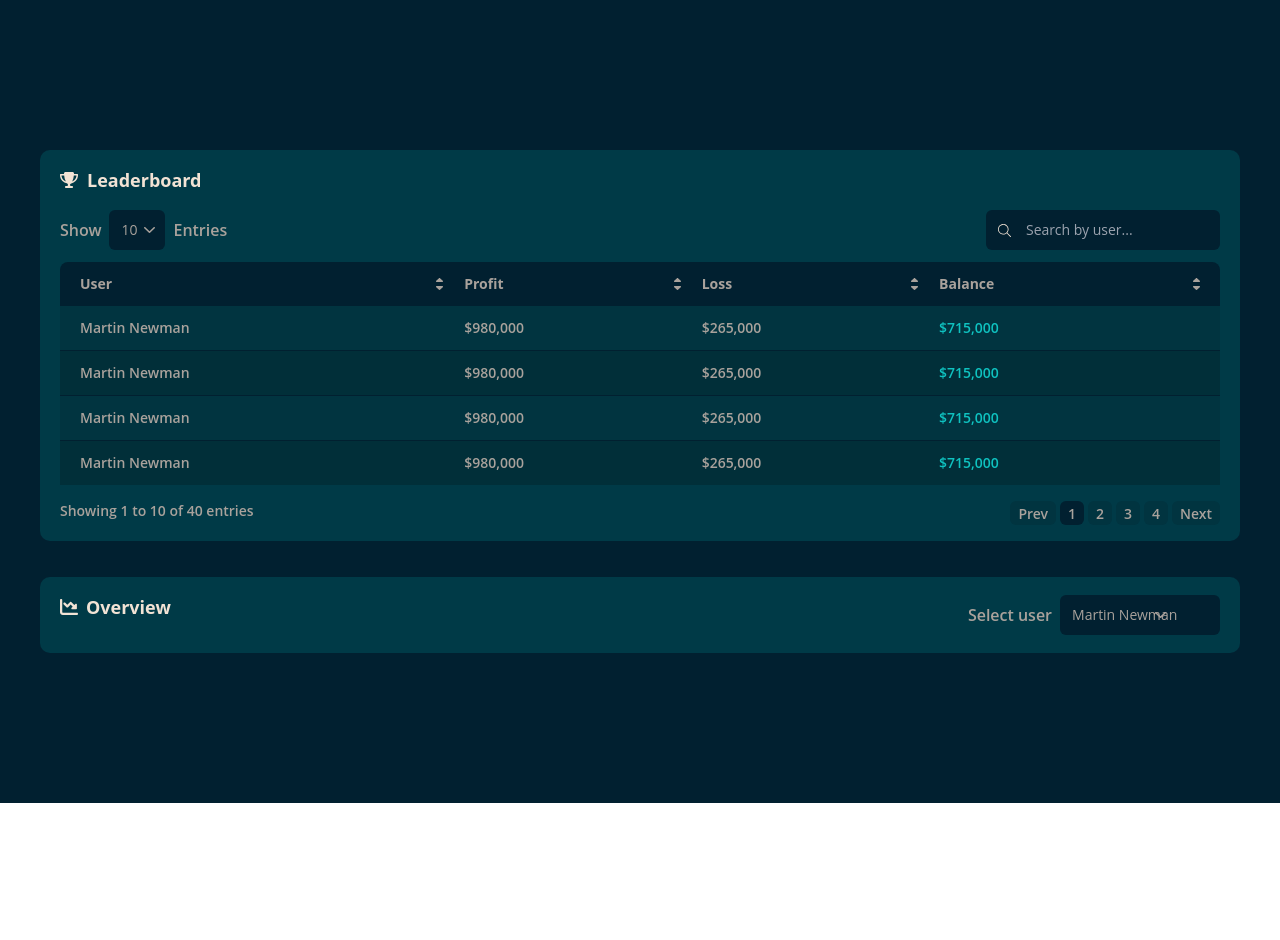
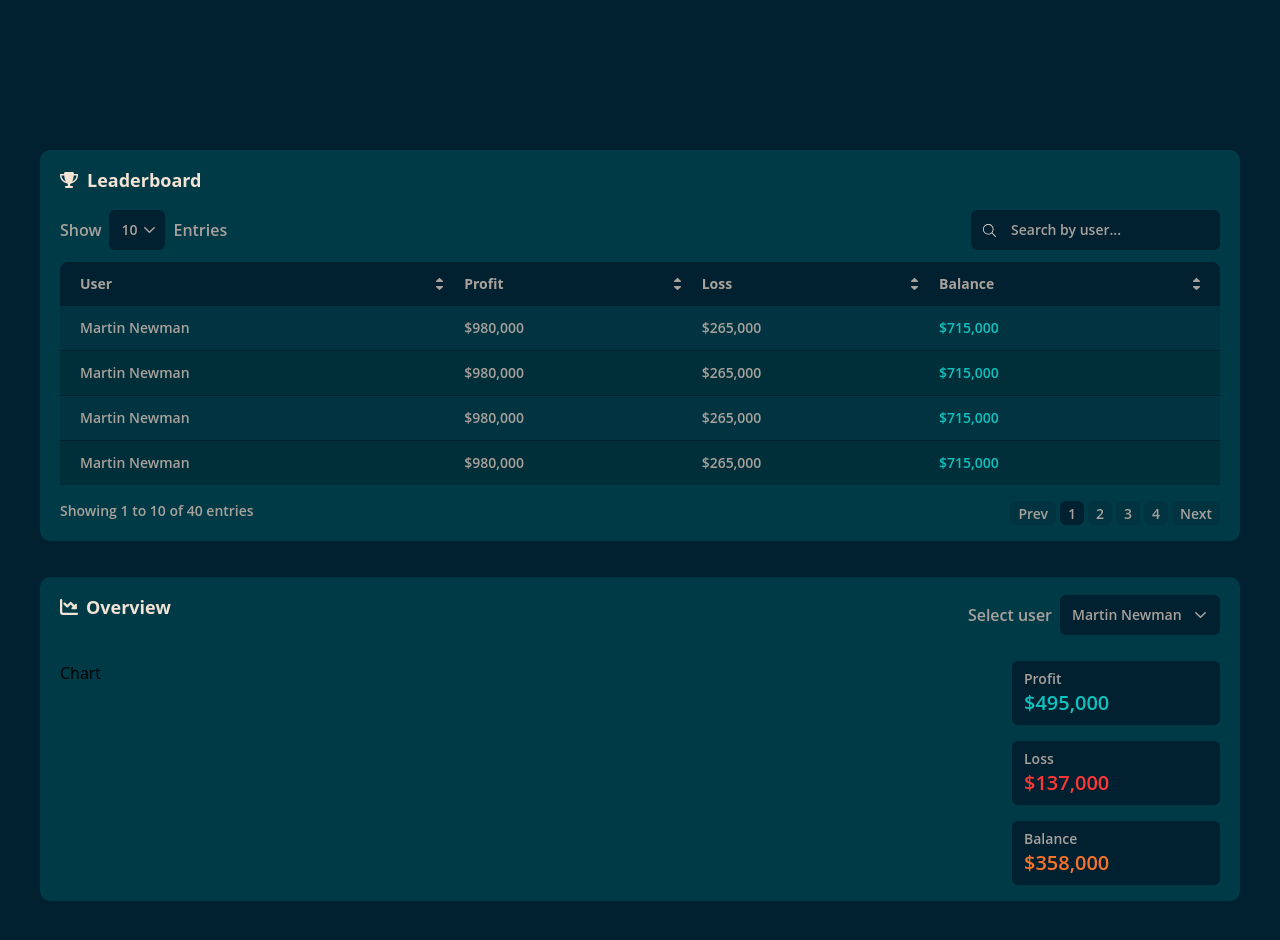
Before and after one commit to charliezone/fpfx-react-test, a React (Vite) app: page / in a window 1280 px wide. Shown: the top 940 px of the page. Before the commit the page ends 803 px from the top, so only its background shows below. Built offline with nearby package versions, Linux system fonts and the light colour scheme.

Commit message:
layout indicators section

```diff
--- a/src/components/Leaderboard/SearchByUser/index.tsx
+++ b/src/components/Leaderboard/SearchByUser/index.tsx
@@ -3,7 +3,7 @@ import Icon from './magnifier-icon.svg';
 export function SearchByUser() {
     return (
         <div className="relative flex">
-            <input type="text" className="pl-10 pr-3 bg-primary rounded-md text-cloudy text-sm outline-none" placeholder="Search by user..." />
+            <input type="text" className="pl-10 pr-3 bg-primary rounded-md placeholder:text-cloudy text-sm font-semibold outline-none" placeholder="Search by user..." />
             <div className="absolute inset-y-0 left-0 pl-3 flex items-center pointer-events-none">
                 <img src={Icon} alt="Magnifier icon" />
             </div>
--- /dev/null
+++ b/src/components/Overview/Indicator/index.tsx
@@ -0,0 +1,14 @@
+type IndicatorProps = {
+    title: string;
+    amount: string;
+    currencyFontColorClass: 'text-java' | 'text-redOrange' | 'text-crusta';
+}
+
+export function Indicator({ title, amount, currencyFontColorClass }: IndicatorProps) {
+    return (
+        <div className="bg-primary px-3 py-2 w-52 rounded-md flex flex-col">
+            <span className="text-sm font-semibold text-cloudy">{title}</span>
+            <span className={`font-semibold text-xl ${currencyFontColorClass}`}>{amount}</span>
+        </div>
+    );
+}
--- a/src/components/Overview/SelectUsers/index.tsx
+++ b/src/components/Overview/SelectUsers/index.tsx
@@ -25,7 +25,7 @@ export function SelectUsers() {
         <OptionSelector
             labelBefore="Select user"
             setOptionSelected={setOptionSelected}
-            style={{backgroundPosition: '95px center'}}
+            style={{backgroundPosition: '135px center'}}
             className="w-40"
         >
             {getOptions()}
--- a/src/components/Overview/index.tsx
+++ b/src/components/Overview/index.tsx
@@ -1,15 +1,36 @@
+import { Indicator } from './Indicator';
 import { SelectUsers } from './SelectUsers';
 import Icon from './chart-icon.svg';
 
 export function Overview() {
     return (
         <section className="container bg-secondary rounded-xl py-4 px-5">
-            <header className="flex justify-between">
+            <header className="flex justify-between mb-6">
                 <div className="flex gap-2 mb-4 items-center">
                     <img src={Icon} alt="Leaderboard icon" /><h2 className="text-parchment font-bold text-lg leading-27">Overview</h2>
                 </div>
                 <SelectUsers />
             </header>
+            <div className="flex justify-between">
+                <div>Chart</div>
+                <div className="flex flex-col gap-4">
+                    <Indicator
+                        title="Profit"
+                        amount="$495,000"
+                        currencyFontColorClass="text-java"
+                    />
+                    <Indicator
+                        title="Loss"
+                        amount="$137,000"
+                        currencyFontColorClass="text-redOrange"
+                    />
+                    <Indicator
+                        title="Balance"
+                        amount="$358,000"
+                        currencyFontColorClass="text-crusta"
+                    />
+                </div>
+            </div>
         </section>
     );
 }
--- a/src/components/common/OptionSelector/index.tsx
+++ b/src/components/common/OptionSelector/index.tsx
@@ -20,7 +20,7 @@ export function OptionSelector({ labelBefore, labelAfter, className, children, s
             <span className="text-cloudy leading-27 font-semibold">{labelBefore}</span>
             <select
                 onChange={handleOptionSelected}
-                className={`bg-primary rounded-md pl-3 h-10 ${className ? className : 'w-14'} text-cloudy text-sm custom-select outline-none bg-no-repeat`}
+                className={`bg-primary rounded-md pl-3 h-10 ${className ? className : 'w-14'} text-cloudy text-sm custom-select outline-none bg-no-repeat font-semibold`}
                 style={{...style, backgroundImage: `url(${Icon})`}}
             >
                 {children}
--- a/tailwind.config.js
+++ b/tailwind.config.js
@@ -15,6 +15,8 @@ export default {
         cyprus: '#013440',
         daintree: '#012F39',
         java: '#0FC2C0',
+        redOrange: '#FF3737',
+        crusta: '#F6742A',
       },
       padding: {
         '150': '150px'
```
